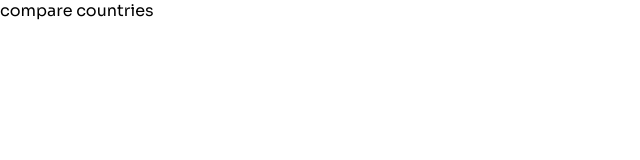
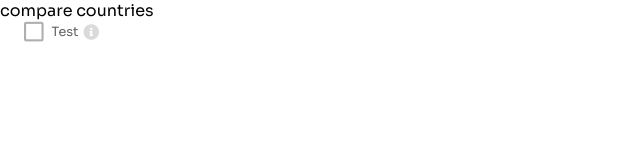
Before and after one commit to qvistdev09/compare-countries, a React (Vite) app: page / in a window 1280 px wide. Shown: the top 160 px of the page, without its empty margins (0-640 px from the left). Built offline with nearby package versions, Linux system fonts and the light colour scheme.

Commit message:
Add tooltip

```diff
--- a/src/App.tsx
+++ b/src/App.tsx
@@ -1,8 +1,24 @@
 import "./styles/utilities.css";
 import "./styles/style.css";
+import CheckboxPanel from "./components/CheckboxPanel";
 
 function App() {
-  return <div>compare countries</div>;
+  return (
+    <div>
+      compare countries
+      <CheckboxPanel
+        checkboxes={[
+          {
+            enabled: true,
+            label: "Test",
+            onClick: () => {},
+            checked: false,
+            tooltip: "Något intressant",
+          },
+        ]}
+      />
+    </div>
+  );
 }
 
 export default App;
--- a/src/components/Checkboxes/CheckboxPanel.tsx
+++ b/src/components/CheckboxPanel/CheckboxPanel.tsx
@@ -1,3 +1,5 @@
+import Tooltip from "../Tooltip";
+
 export default function CheckboxPanel({ checkboxes }: Props) {
   return (
     <div className="hide screen-small-flex-row screen-small-align-center screen-small-m-left">
@@ -13,6 +15,7 @@ export default function CheckboxPanel({ checkboxes }: Props) {
             onClick={checkbox.enabled ? checkbox.onClick : undefined}
           />
           <p className="checkbox-label m-left-small">{checkbox.label}</p>
+          {checkbox.tooltip && <Tooltip text={checkbox.tooltip} />}
         </div>
       ))}
     </div>
@@ -25,5 +28,6 @@ interface Props {
     checked: boolean;
     label: string;
     onClick: () => void;
+    tooltip?: string;
   }>;
 }
--- /dev/null
+++ b/src/components/Tooltip/Tooltip.tsx
@@ -0,0 +1,15 @@
+export default function Tooltip({ text }: Props) {
+  return (
+    <div className="tooltip">
+      <i className="fas fa-info-circle tooltip-icon"></i>
+      <div className="tooltip-hover">
+        <div className="tooltip-pointer"></div>
+        <p className="tooltip-text">{text}</p>
+      </div>
+    </div>
+  );
+}
+
+interface Props {
+  text: string;
+}
--- /dev/null
+++ b/src/components/Tooltip/index.tsx
@@ -0,0 +1,3 @@
+import Tooltip from "./Tooltip";
+
+export default Tooltip;
```
Also changed, not shown: src/components/CheckboxPanel/index.tsx (renamed from src/components/Checkboxes/index.tsx).
